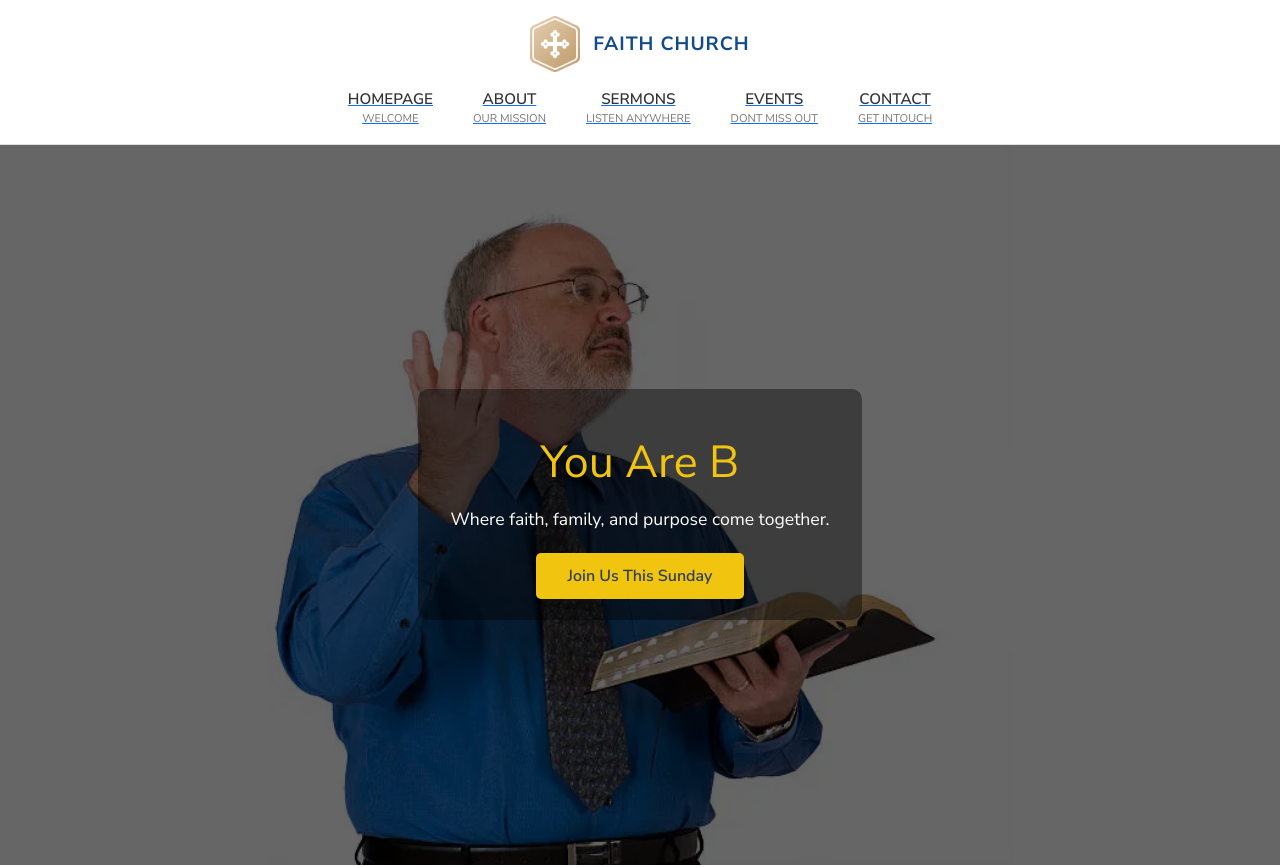
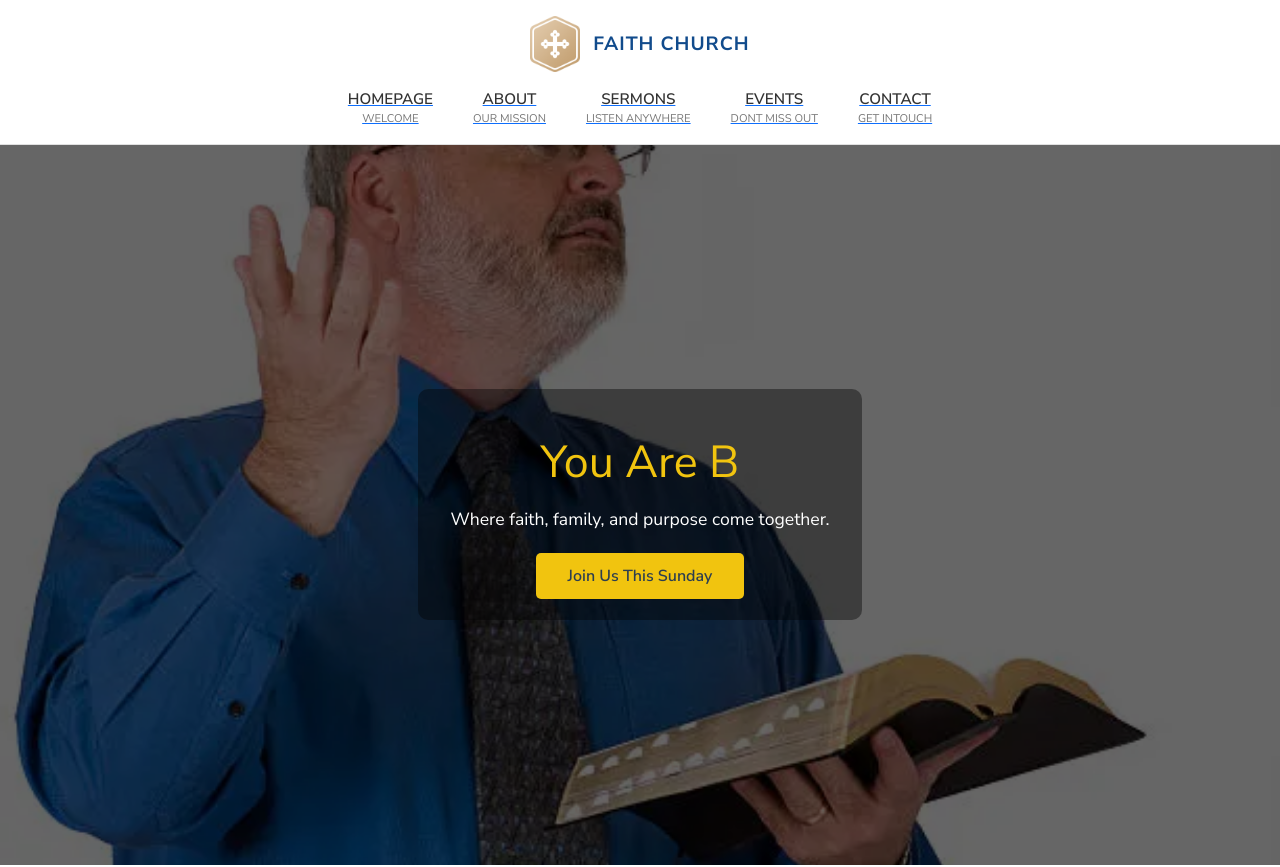
Before and after one commit to fhemmi/church-website, a React (Create React App) app: page / in a window 1280 px wide. Shown: the top 867 px of the page. Built offline with nearby package versions, Linux system fonts and the light colour scheme; no server answers.

Commit message:
site update

```diff
--- a/src/components/Herosection.css
+++ b/src/components/Herosection.css
@@ -1,7 +1,7 @@
 
 .hero-section {
   /* background-image: url('https://images.unsplash.com/photo-1528459801416-a9e53bbf4e17?auto=format&fit=crop&q=80'); */
-  background-size: contain;
+  /* background-size: contain; */
   background-image: url('../assets/images/preacher.webp');
   background-position: center;
   height: 90vh;
```
